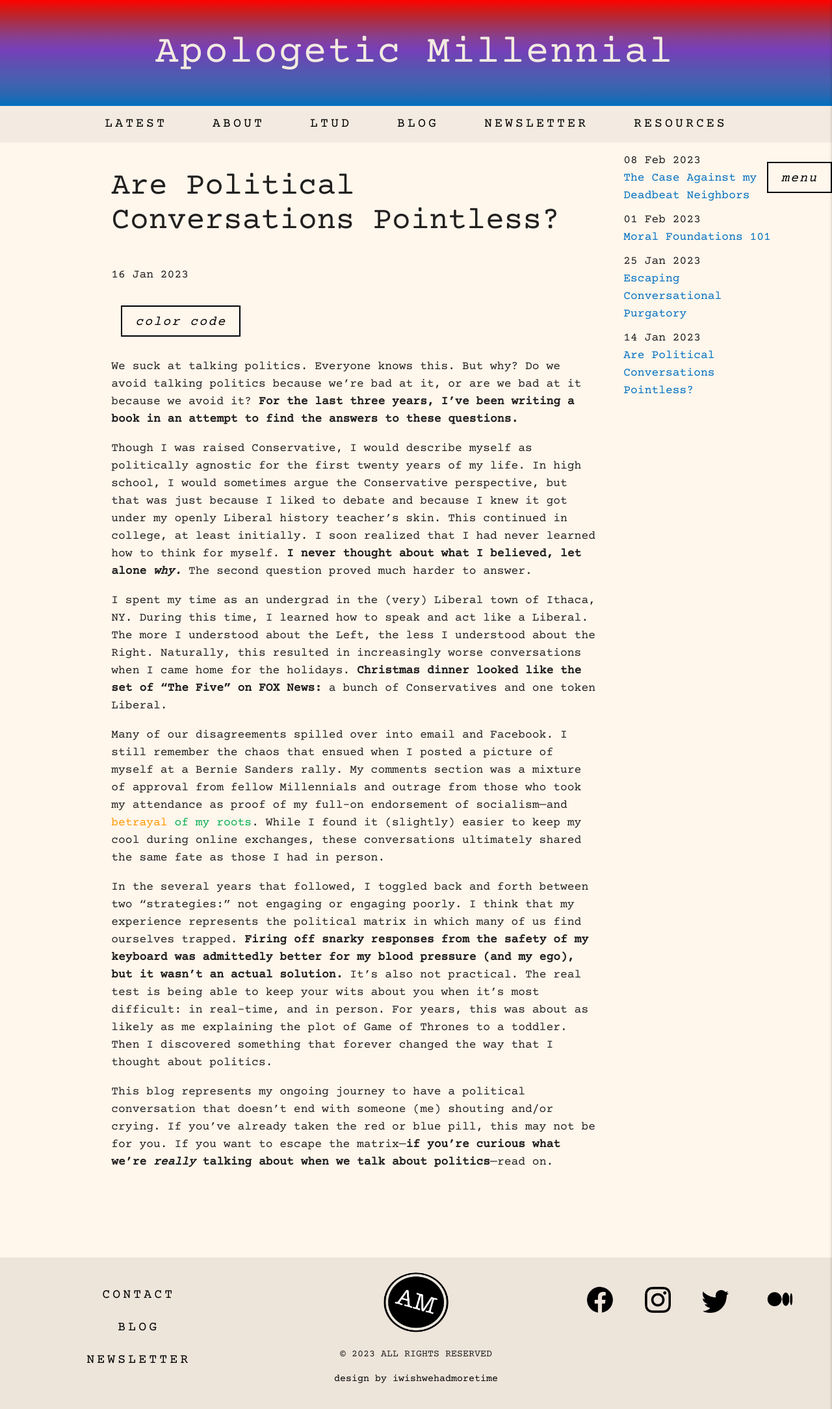
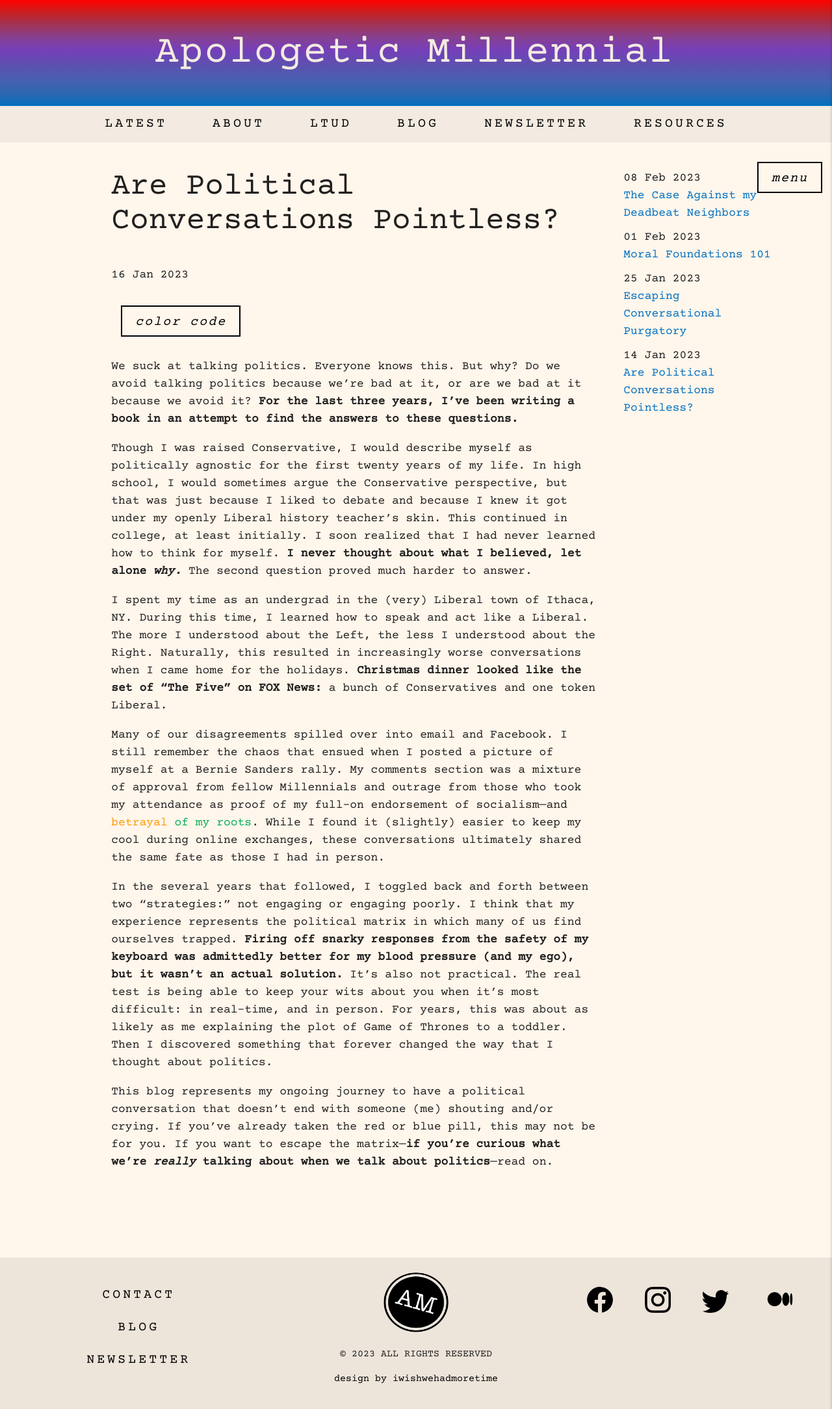
Before and after one commit to khiciste/apologetic_millennial, a Jekyll site: the page built from _posts/2023-01-16-are-political-conversations-pointless.html, in a window 1280 px wide. Shown: the whole page at 65% size. Built offline with Jekyll 4.4.1, drawn with Linux system fonts in a browser that asks for light colours; some web fonts are replaced.

Commit message:
blogs list & menu button margins

```diff
--- a/styles/style.css
+++ b/styles/style.css
@@ -384,7 +384,7 @@ blockquote {
 #menu-button {
   position: fixed;
   right: 0;
-  margin: 30px 0 15px 15px;
+  margin: 30px 15px 15px 15px;
   padding-left: 15px;
   padding-right: 15px;
   font-style: italic;
@@ -430,7 +430,7 @@ input[type='text'] {
 @media only screen and (min-width: 993px) {
 }
   .blogs-list {
-    margin-left: 20px;
+    margin: 2.8rem 0 0 20px;
 }
 
 
```
